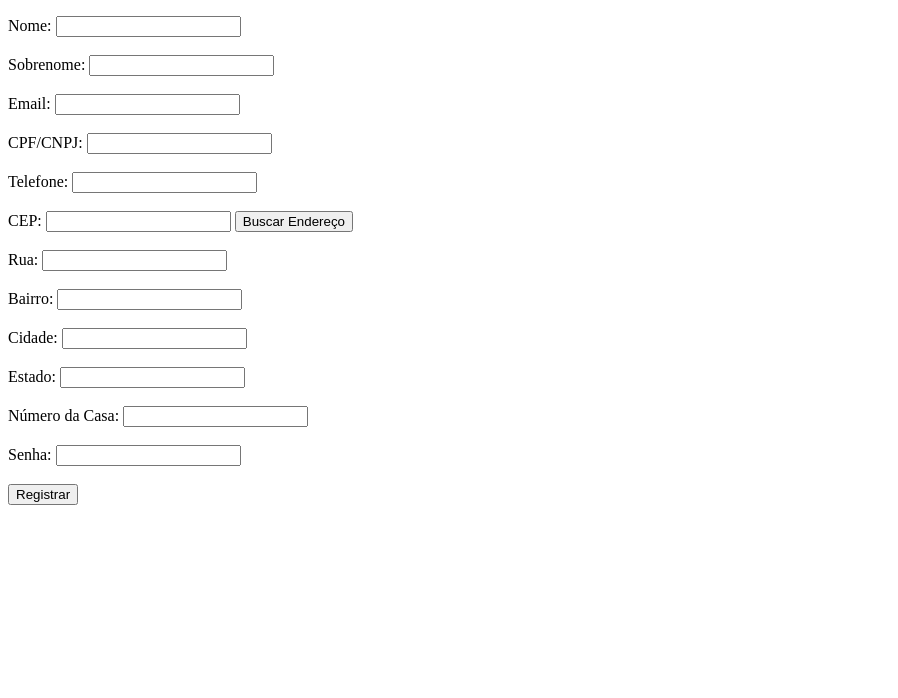
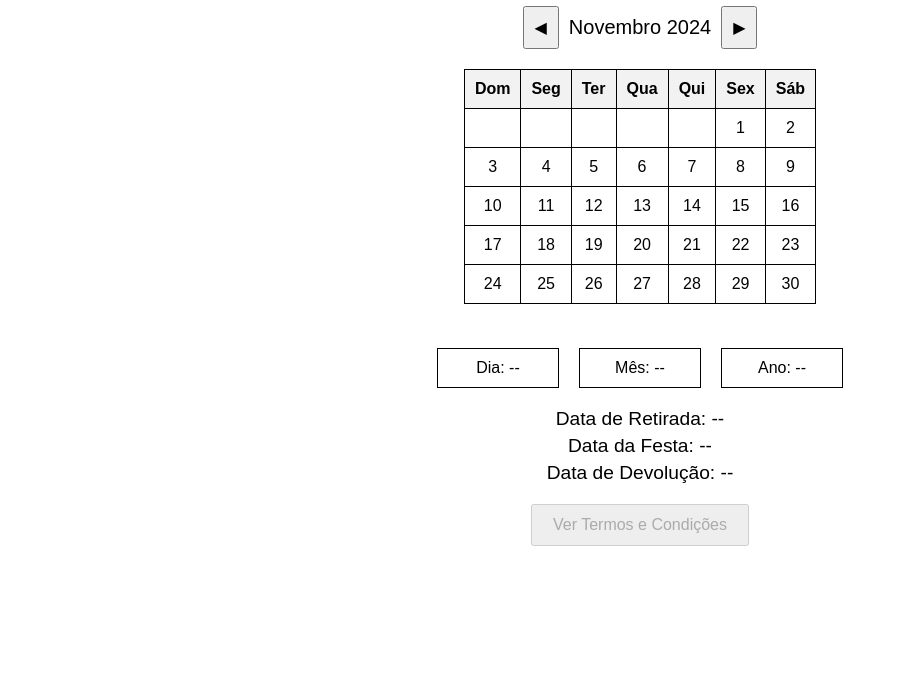
Before and after one commit to Kaiosergio21/ML_BACKEND, a website: page public/calendar.html in a window 1280 px wide. Shown: the part 102-800 px from the top of the page, without its empty margins (0-898 px from the left). Drawn offline with nearby package versions, Linux system fonts and the light colour scheme.

Commit message:
Update calendar.html

```diff
--- a/public/calendar.html
+++ b/public/calendar.html
@@ -1,206 +1,206 @@
 <!DOCTYPE html>
-<html lang="pt-BR">
+<html lang="pt-br">
 <head>
     <meta charset="UTF-8">
-  <title>Inscrição</title>
-  <script src="https://cdnjs.cloudflare.com/ajax/libs/inputmask/5.0.6/inputmask.min.js"></script> <!-- Inputmask library -->
-  <script>
-    // Função para buscar o endereço com base no CEP
-    async function buscarEndereco() {
-      const cep = document.getElementById('cep').value;
-      if (cep.length === 8) {
-        // Validação para CEP de Salvador
-        if (parseInt(cep) < 40000000 || parseInt(cep) > 42599999) {
-          alert('O CEP não pertence ao estado permitido.');
-          return;
+    <meta name="viewport" content="width=device-width, initial-scale=1.0">
+    <title>Calendário Interativo</title>
+    <style>
+        body {
+            font-family: Arial, sans-serif;
+            text-align: center;
+            margin-top: 50px;
         }
 
-        try {
-          const response = await fetch(`https://viacep.com.br/ws/${cep}/json/`);
-          const data = await response.json();
-
-          if (data.erro) {
-            alert('CEP não encontrado.');
-          } else {
-            document.getElementById('rua').value = data.logradouro;
-            document.getElementById('bairro').value = data.bairro;
-            document.getElementById('cidade').value = data.localidade;
-            document.getElementById('estado').value = data.uf;
-          }
-        } catch (error) {
-          console.error('Erro ao buscar endereço:', error);
-          alert('Erro ao buscar o endereço.');
-        }
-      } else {
-        alert('Digite um CEP válido com 8 dígitos.');
-      }
+        #calendar {
+            display: inline-block;
+            margin-bottom: 20px;
         }
 
-    // Função para validar CPF
-    function validarCPF(cpf) {
-      cpf = cpf.replace(/[^\d]+/g, ''); // Remove non-numeric characters
-
-      if (cpf.length !== 11 || /^(\d)\1{10}$/.test(cpf)) {
-        return false; // Invalid CPF format or repeating digits like "111.111.111-11"
+        .output {
+            margin-top: 10px;
+            font-size: 1.2rem;
         }
 
-      let sum = 0;
-      let remainder;
-
-      // First validation digit
-      for (let i = 0; i < 9; i++) {
-        sum += parseInt(cpf.charAt(i)) * (10 - i);
-      }
-      remainder = sum % 11;
-      if (remainder < 2) {
-        remainder = 0;
-      } else {
-        remainder = 11 - remainder;
-      }
-      if (parseInt(cpf.charAt(9)) !== remainder) {
-        return false;
+        table {
+            border-collapse: collapse;
+            width: 100%;
         }
 
-      // Second validation digit
-      sum = 0;
-      for (let i = 0; i < 10; i++) {
-        sum += parseInt(cpf.charAt(i)) * (11 - i);
-      }
-      remainder = sum % 11;
-      if (remainder < 2) {
-        remainder = 0;
-      } else {
-        remainder = 11 - remainder;
-      }
-      if (parseInt(cpf.charAt(10)) !== remainder) {
-        return false;
+        th, td {
+            border: 1px solid black;
+            padding: 10px;
+            text-align: center;
+            cursor: pointer;
         }
 
-      return true;
+        th {
+            background-color: #f2f2f2;
         }
 
-    // Função para validar CNPJ
-    function validarCNPJ(cnpj) {
-      cnpj = cnpj.replace(/[^\d]+/g, ''); // Remove non-numeric characters
-
-      if (cnpj.length !== 14 || /^(\d)\1{13}$/.test(cnpj)) {
-          return false; // Invalid CNPJ format or repeating digits like "11111111111111"
+        td:hover {
+            background-color: #d3d3d3;
         }
 
-      let soma = 0;
-      let resto;
-
-      // Validating first verification digit
-      for (let i = 0; i < 12; i++) {
-          soma += parseInt(cnpj.charAt(i)) * (5 - (i % 8) + 1);
-      }
-      resto = soma % 11;
-      if (resto < 2) {
-          resto = 0;
-      } else {
-          resto = 11 - resto;
-      }
-      if (parseInt(cnpj.charAt(12)) !== resto) {
-          return false;
+        .date-output {
+            display: flex;
+            justify-content: center;
+            margin-top: 20px;
         }
 
-      soma = 0;
-      // Validating second verification digit
-      for (let i = 0; i < 13; i++) {
-          soma += parseInt(cnpj.charAt(i)) * (6 - (i % 8) + 1);
-      }
-      resto = soma % 11;
-      if (resto < 2) {
-          resto = 0;
-      } else {
-          resto = 11 - resto;
-      }
-      if (parseInt(cnpj.charAt(13)) !== resto) {
-          return false;
+        .date-output div {
+            margin: 0 10px;
+            padding: 10px;
+            border: 1px solid black;
+            width: 100px;
         }
 
-      return true;
+        .month-nav {
+            display: flex;
+            justify-content: center;
+            align-items: center;
+            margin-bottom: 20px;
         }
 
-    // Função para validar o formulário antes de submeter
-    function validarFormulario() {
-      const cpfCnpj = document.getElementById('cpf_cnpj').value;
-      const tipoPessoa = document.querySelector('input[name="tipoPessoa"]:checked').value;
-
-      if (tipoPessoa === 'pf' && !validarCPF(cpfCnpj)) {
-        alert('CPF inválido.');
-        return false;
+        .month-nav button {
+            padding: 10px;
+            margin: 0 10px;
+            font-size: 16px;
+            cursor: pointer;
         }
 
-      if (tipoPessoa === 'pj' && !validarCNPJ(cpfCnpj)) {
-        alert('CNPJ inválido.');
-        return false;
+        #month-display {
+            font-size: 20px;
         }
 
-      return true;
+        .rental-dates {
+            margin-top: 20px;
+            font-size: 1.2rem;
         }
 
-    // Aplica as máscaras aos campos
-    window.onload = function() {
-      Inputmask({"mask": "999.999.999-99"}).mask(document.getElementById("cpf_cnpj"));
-      Inputmask({"mask": "99.999.999/0001-99"}).mask(document.getElementById("cpf_cnpj"));
-      Inputmask({"mask": "(99) 99999-9999"}).mask(document.getElementById("telefone"));
-      Inputmask({"mask": "99999-999"}).mask(document.getElementById("cep"));
+        .rental-dates div {
+            margin: 5px 0;
         }
-  </script>
+
+        .terms-button {
+            margin-top: 20px;
+        }
+
+        .terms-button button {
+            padding: 10px 20px;
+            font-size: 16px;
+            cursor: pointer;
+            display: block;
+            margin: 20px auto;
+        }
+    </style>
 </head>
 <body>
-  <h1>Formulário de Inscrição</h1>
-  <form action="/subscription" method="post" onsubmit="return validarFormulario()">
-    <!-- Tipo de Pessoa -->
-    <label for="pf">Pessoa Física:</label>
-<input type="radio" id="pf" name="tipo_cliente" value="pf" required>
-<label for="pj">Pessoa Jurídica:</label>
-<input type="radio" id="pj" name="tipo_cliente" value="pj" required><br><br>
+    <h1>Calendário Interativo</h1>
 
-    <!-- Campos de Nome, Sobrenome e Email -->
-    <label for="nome">Nome:</label>
-    <input type="text" id="nome" name="nome" required><br><br>
+    <div class="month-nav">
+        <button onclick="changeMonth(-1)">&#9664;</button>
+        <span id="month-display"></span>
+        <button onclick="changeMonth(1)">&#9654;</button>
+    </div>
 
-    <label for="sobrenome">Sobrenome:</label>
-    <input type="text" id="sobrenome" name="sobrenome" required><br><br>
+    <div id="calendar"></div>
 
-    <label for="email">Email:</label>
-    <input type="email" id="email" name="email" required><br><br>
+    <div class="date-output">
+        <div id="day-output">Dia: --</div>
+        <div id="month-output">Mês: --</div>
+        <div id="year-output">Ano: --</div>
+    </div>
 
-    <!-- CPF ou CNPJ -->
-    <label for="cpf_cnpj">CPF/CNPJ:</label>
-    <input type="text" id="cpf_cnpj" name="cpf_cnpj" maxlength="18" required><br><br>
+    <div class="rental-dates">
+        <div id="pickup-date">Data de Retirada: --</div>
+        <div id="party-date">Data da Festa: --</div>
+        <div id="return-date">Data de Devolução: --</div>
+    </div>
 
-    <!-- Telefone -->
-    <label for="telefone">Telefone:</label>
-    <input type="text" id="telefone" name="telefone"><br><br>
+    <div class="terms-button">
+        <!-- Botão desativado até que uma data seja selecionada -->
+        <button id="terms-button" onclick="goToTerms()" disabled>Ver Termos e Condições</button>
+    </div>
 
-    <!-- CEP e Endereço -->
-    <label for="cep">CEP:</label>
-    <input type="text" id="cep" name="cep" maxlength="8" required>
-    <button type="button" onclick="buscarEndereco()">Buscar Endereço</button><br><br>
+    <script>
+        let currentYear = new Date().getFullYear();
+        let currentMonth = new Date().getMonth();
 
-    <label for="rua">Rua:</label>
-    <input type="text" id="rua" name="rua" required readonly><br><br>
+        function generateCalendar(year, month) {
+            const calendarDiv = document.getElementById('calendar');
+            const monthNames = ['Janeiro', 'Fevereiro', 'Março', 'Abril', 'Maio', 'Junho', 'Julho', 'Agosto', 'Setembro', 'Outubro', 'Novembro', 'Dezembro'];
+            calendarDiv.innerHTML = '';
+            document.getElementById('month-display').innerText = `${monthNames[month]} ${year}`;
 
-    <label for="bairro">Bairro:</label>
-    <input type="text" id="bairro" name="bairro" required readonly><br><br>
+            const date = new Date(year, month, 1);
+            const daysInMonth = new Date(year, month + 1, 0).getDate();
 
-    <label for="cidade">Cidade:</label>
-    <input type="text" id="cidade" name="cidade" required readonly><br><br>
+            let table = '<table><tr><th>Dom</th><th>Seg</th><th>Ter</th><th>Qua</th><th>Qui</th><th>Sex</th><th>Sáb</th></tr><tr>';
+            let emptyCells = date.getDay();
 
-    <label for="estado">Estado:</label>
-    <input type="text" id="estado" name="estado" required readonly><br><br>
+            for (let i = 0; i < emptyCells; i++) {
+                table += '<td></td>';
+            }
 
-    <label for="numero">Número da Casa:</label>
-    <input type="text" id="numero" name="numero" required><br><br>
+            for (let day = 1; day <= daysInMonth; day++) {
+                if ((emptyCells + day - 1) % 7 === 0) {
+                    table += '</tr><tr>';
+                }
+                table += `<td onclick="selectDate(${day}, ${month}, ${year})">${day}</td>`;
+            }
 
-    <!-- Senha -->
-    <label for="password">Senha:</label>
-    <input type="password" id="password" name="password" required><br><br>
+            table += '</tr></table>';
+            calendarDiv.innerHTML = table;
+        }
 
-    <button type="submit">Registrar</button>
-  </form>
+        function selectDate(day, month, year) {
+            document.getElementById('day-output').innerText = 'Dia: ' + day;
+            document.getElementById('month-output').innerText = 'Mês: ' + (month + 1);
+            document.getElementById('year-output').innerText = 'Ano: ' + year;
+
+            const partyDate = new Date(year, month, day);
+            const pickupDate = new Date(partyDate);
+            const returnDate = new Date(partyDate);
+
+            pickupDate.setDate(partyDate.getDate() - 1);
+            returnDate.setDate(partyDate.getDate() + 1);
+
+            document.getElementById('pickup-date').innerText = 'Data de Retirada: ' + formatDate(pickupDate);
+            document.getElementById('party-date').innerText = 'Data da Festa: ' + formatDate(partyDate);
+            document.getElementById('return-date').innerText = 'Data de Devolução: ' + formatDate(returnDate);
+
+            // Ativar o botão de Termos e Condições após a seleção da data
+            document.getElementById('terms-button').disabled = false;
+        }
+
+        function formatDate(date) {
+            const day = date.getDate().toString().padStart(2, '0');
+            const month = (date.getMonth() + 1).toString().padStart(2, '0');
+            const year = date.getFullYear();
+            return `${day}/${month}/${year}`;
+        }
+
+        function changeMonth(direction) {
+            currentMonth += direction;
+
+            if (currentMonth > 11) {
+                currentMonth = 0;
+                currentYear++;
+            }
+            if (currentMonth < 0) {
+                currentMonth = 11;
+                currentYear--;
+            }
+
+            generateCalendar(currentYear, currentMonth);
+        }
+
+        // Redireciona para a página de Termos e Condições
+        function goToTerms() {
+            window.location.href = 'termos-conditions.html'; // Altere para o caminho da página de Termos e Condições
+        }
+
+        generateCalendar(currentYear, currentMonth);
+    </script>
 </body>
 </html>
```
Lines whose indentation alone changed are shown as unchanged.
